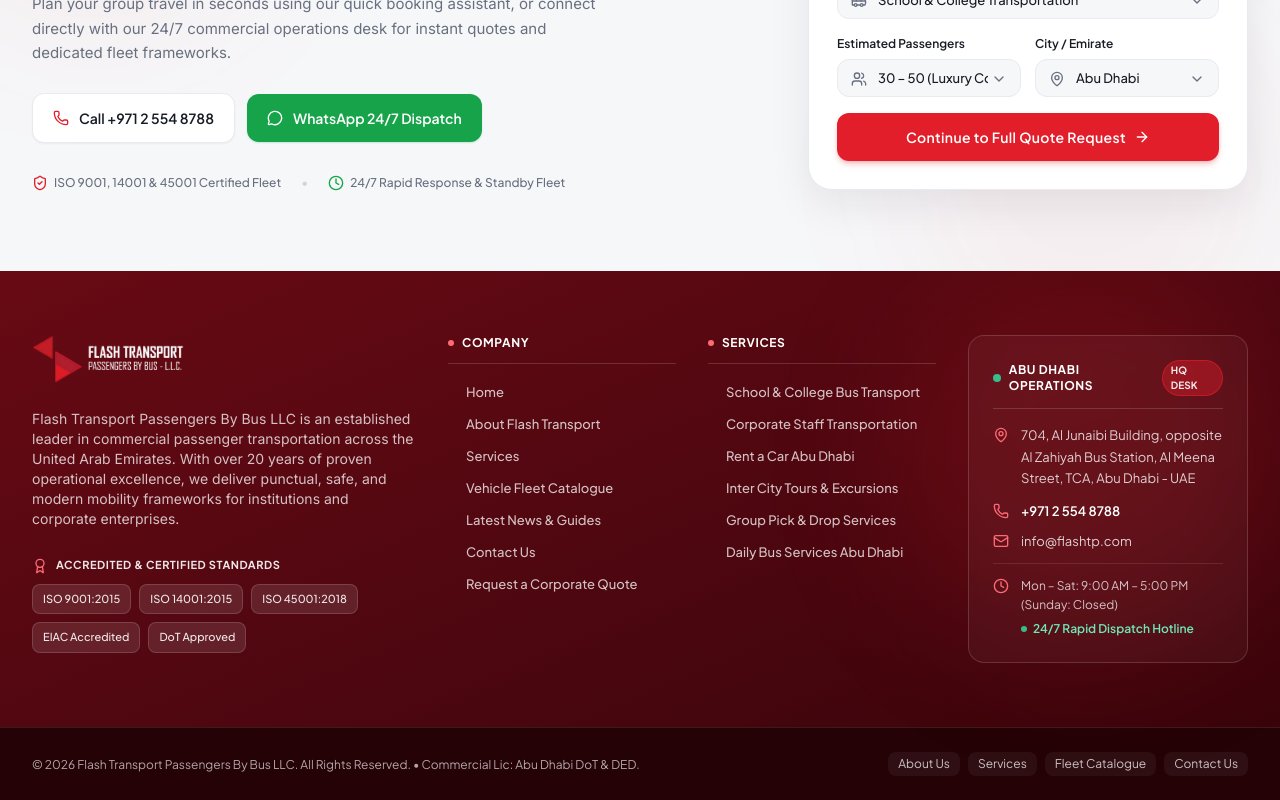
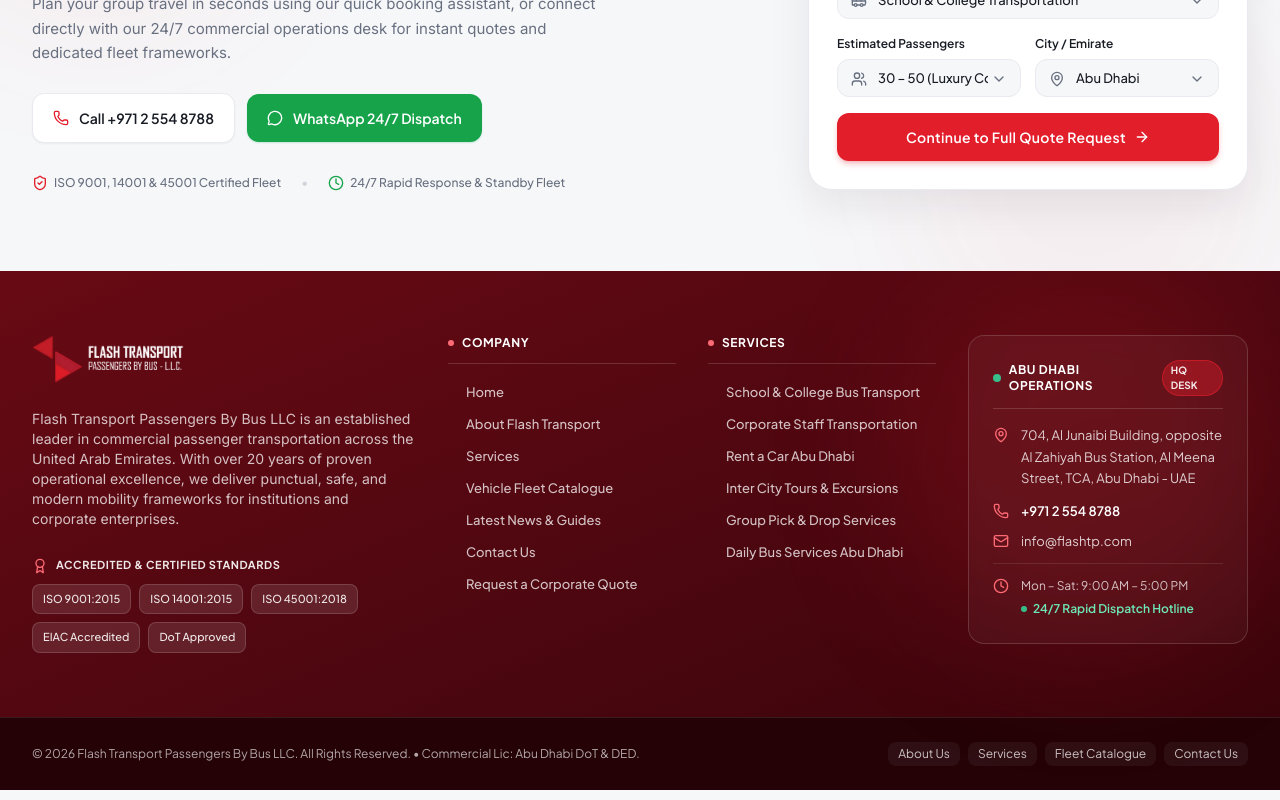
Before and after one commit to zynexta/Flashtp, a React (Vite) app: page /blog in a window 1280 px wide. Shown: the part 3520-4320 px from the top of the page. Built offline with nearby package versions, Linux system fonts and the light colour scheme; a web font is replaced by a local one.

Commit message:
remove: remove Sunday Closed line from operating hours

```diff
--- a/src/config/site.ts
+++ b/src/config/site.ts
@@ -10,7 +10,7 @@ export const SITE_CONFIG = {
   email: 'info@flashtp.com',
   whatsapp: '+971 50 268 5634',
   address: '704, Al Junaibi Building, opposite Al Zahiyah Bus Station, Al Meena Street, TCA, Abu Dhabi - UAE',
-  operatingHours: 'Office: Mon - Sat, 9:00 AM - 5:00 PM | Sunday: Closed',
+  operatingHours: 'Office: Mon - Sat, 9:00 AM - 5:00 PM',
   certifications: [
     'ISO 9001:2015 Quality Management',
     'ISO 14001:2015 Environmental Management',
--- a/src/data/company.ts
+++ b/src/data/company.ts
@@ -19,7 +19,7 @@ export const COMPANY_CONTACT: CompanyContact = {
   },
   workingHours: {
     days: 'Monday – Saturday',
-    hours: 'Mon – Sat: 9:00 AM – 5:00 PM (Sunday: Closed)',
+    hours: 'Mon – Sat: 9:00 AM – 5:00 PM',
     support: 'Monday – Saturday, 9:00 AM – 5:00 PM'
   },
   mapCoordinates: {
--- a/src/pages/Contact.tsx
+++ b/src/pages/Contact.tsx
@@ -154,9 +154,6 @@ export const Contact: React.FC = () => {
                     <p className="text-xs text-[#686D75]">
                       <span className="font-semibold text-[#191C22]">Office:</span> Mon – Sat, 9:00 AM – 5:00 PM
                     </p>
-                    <p className="text-xs text-[#686D75]">
-                      <span className="font-semibold text-[#191C22]">Sunday:</span> Closed
-                    </p>
                   </div>
                 </div>
               </div>
```
